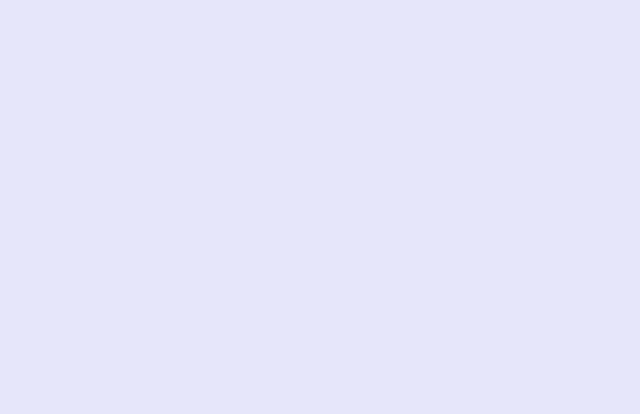
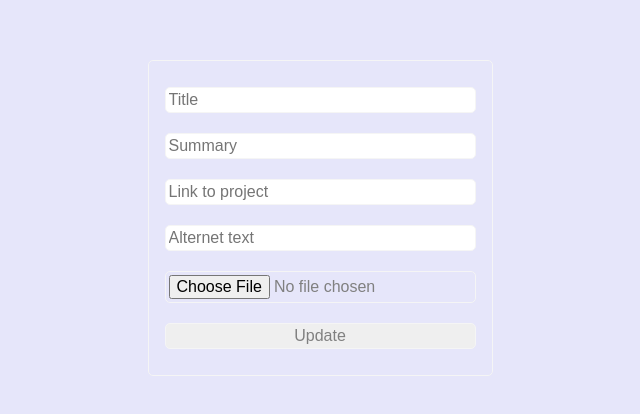
Before and after one commit to sailendrachettri/protfolio, a React (Create React App) app: page /update/1 in a window 1280 px wide. Before the commit this address had no page. Shown: the part 182-596 px from the top of the page, without its empty margins (320-960 px from the left). Built offline with nearby package versions, Linux system fonts and the light colour scheme; no server answers.

Commit message:
project editable option available

```diff
--- a/src/App.js
+++ b/src/App.js
@@ -9,6 +9,7 @@ import Addprojects from "./components/Addprojects";
 import { UserContextProvider } from "./UserContext";
 import { ToastContainer } from 'react-toastify';
 import 'react-toastify/dist/ReactToastify.css';
+import EditProject from "./components/pages/EditProject";
 
 
 function App() {
@@ -23,6 +24,7 @@ function App() {
                     <Route path="/login" element={<Login />} />
                     <Route path="/register" element={<Signup />} />
                     <Route path="/addprojects" element={<Addprojects />} />
+                    <Route path="/update/:id" element={<EditProject />} />
                 </Routes>
             </UserContextProvider>
         </>
--- a/src/components/Addprojects.jsx
+++ b/src/components/Addprojects.jsx
@@ -1,11 +1,13 @@
-import React, { useState } from 'react'
+import React, { useContext, useState } from 'react'
 import { useNavigate } from 'react-router-dom'
 import { SERVER_URL } from '../environment';
 import {toast} from 'react-toastify'
+import { UserContext } from '../UserContext';
 
 const URL = SERVER_URL
 
 const Addprojects = () => {
+    // usestate
     const [title, setTitle] = useState("");
     const [summary, setSummary] = useState("");
     const [link, setLink] = useState("");
@@ -14,6 +16,12 @@ const Addprojects = () => {
 
     const navigate = useNavigate();
 
+    // variable
+    const {userInfo} = useContext(UserContext);
+    const activeUser = userInfo?.username;
+
+
+    // METHODS
     const handleSubmit = async (e) => {
         e.preventDefault();
 
--- /dev/null
+++ b/src/components/pages/EditProject.jsx
@@ -0,0 +1,83 @@
+import React, { useEffect, useState } from 'react'
+import { useNavigate, useParams } from 'react-router-dom'
+import { SERVER_URL } from '../../environment';
+import { toast } from 'react-toastify'
+
+const URL = SERVER_URL
+
+const EditProject = () => {
+    // usestate
+    const [title, setTitle] = useState("");
+    const [summary, setSummary] = useState("");
+    const [link, setLink] = useState("");
+    const [alt, setAlt] = useState("");
+    const [files, setFiles] = useState("");
+
+    const { id } = useParams();
+    const navigate = useNavigate();
+
+
+    // fetch the user content
+    useEffect(() => {
+        fetch(`${SERVER_URL}/api/project/fetch/${id}`)
+            .then(response => {
+                response.json().then(postInfo => {
+                    setTitle(postInfo.title);
+                    setSummary(postInfo.summary);
+                    setAlt(postInfo.alt);
+                    setLink(postInfo.link);
+                })
+            })
+    }, [id]);
+
+    // METHODS
+    const editProject = async (e) => {
+        e.preventDefault();
+
+        const data = new FormData();
+        data.set('title', title);
+        data.set('summary', summary);
+        data.set('alt', alt);
+        data.set('link', link);
+        data.set('id', id);
+
+        // check if new image is uploaded to not? if image file is not updated then use old one
+        if (files?.[0]) {
+            data.set('file', files?.[0]);
+        }
+
+        const response = await fetch(`${URL}/api/project/edit`, {
+            method: 'PUT',
+            credentials: 'include',
+            body: data
+        })
+
+        const res = await response.json();
+
+        console.log(res);
+
+        if (res.success) {
+            toast.success("Project Edited successful!")
+            navigate("/");
+
+        }  else {
+            toast.error("Not able to edit project!");
+        }
+    }
+
+
+    return (
+        <form onSubmit={editProject} className='add-project'>
+            <div className="form-data">
+                <input type="text" placeholder='Title' value={title} onChange={(ev) => setTitle(ev.target.value)} />
+                <input type="text" placeholder='Summary' value={summary} onChange={(ev) => setSummary(ev.target.value)} />
+                <input type="text" placeholder='Link to project' value={link} onChange={(ev) => setLink(ev.target.value)} />
+                <input type="text" placeholder='Alternet text' value={alt} onChange={(ev) => setAlt(ev.target.value)} />
+                <input type="file" onChange={ev => setFiles(ev.target.files)} />
+                <input type="submit" value="Update" className='submit-btn' />
+            </div>
+        </form>
+    )
+}
+
+export default EditProject
--- a/src/components/pages/ProjectBox.jsx
+++ b/src/components/pages/ProjectBox.jsx
@@ -6,6 +6,10 @@ import { UserContext } from '../../UserContext';
 
 
 const ProjectBox = ({ _id, cover, title, alt, summary, link, updatedAt }) => {
+    // variable
+    const { userInfo } = useContext(UserContext);
+    const activeUser = userInfo?.username;
+
     return (
         <>
             <div key={_id} className="project-box">
@@ -18,6 +22,12 @@ const ProjectBox = ({ _id, cover, title, alt, summary, link, updatedAt }) => {
                         <button>See Demo</button>
                     </Link>
                 </div>
+                {
+                    activeUser &&
+                    <div className='viwe-project-btn'>
+                        <Link to={`update/${_id}`}>  <button>Edit</button>  </Link>
+                    </div>
+                }
             </div>
         </>
     )
```
